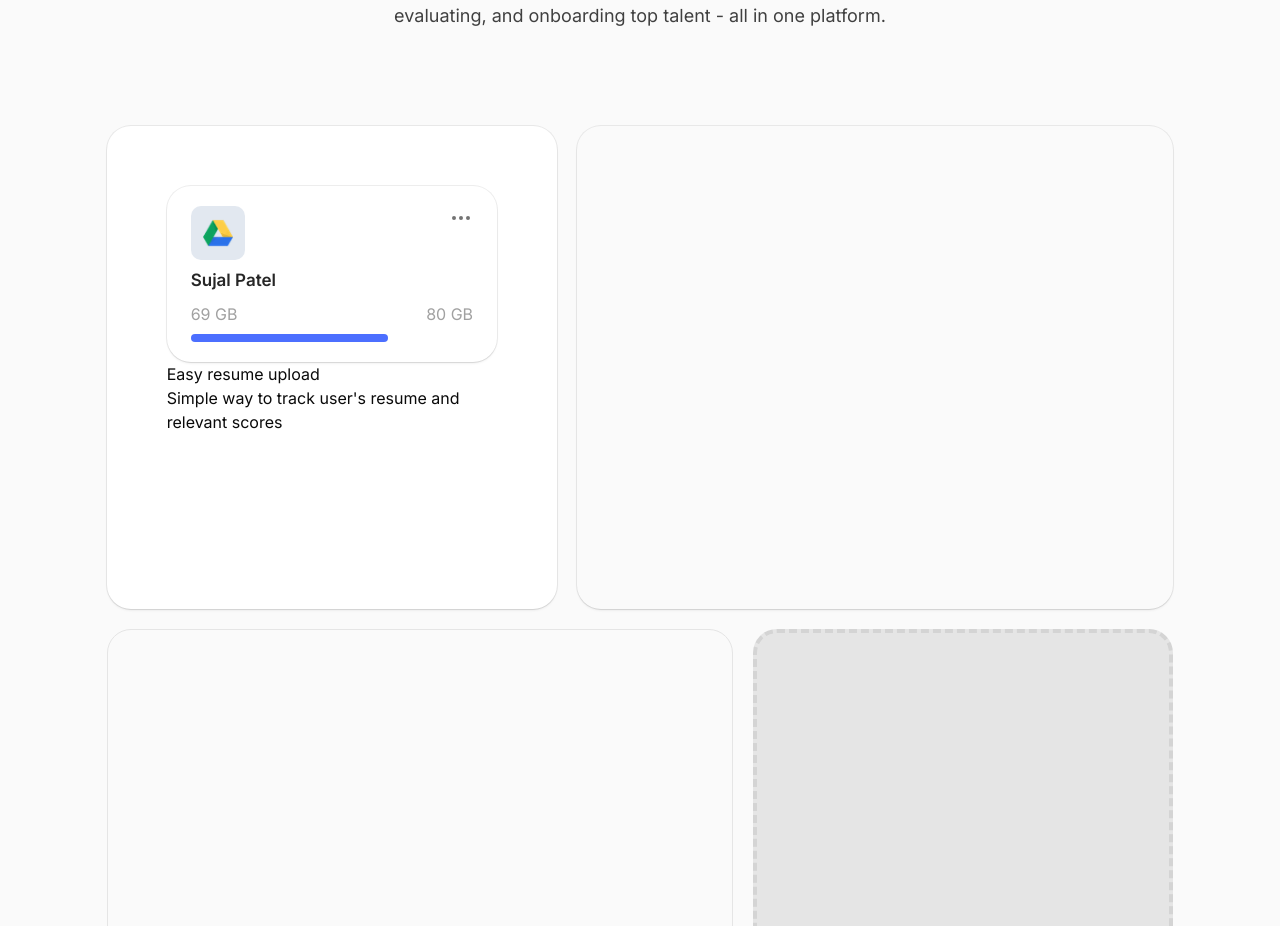
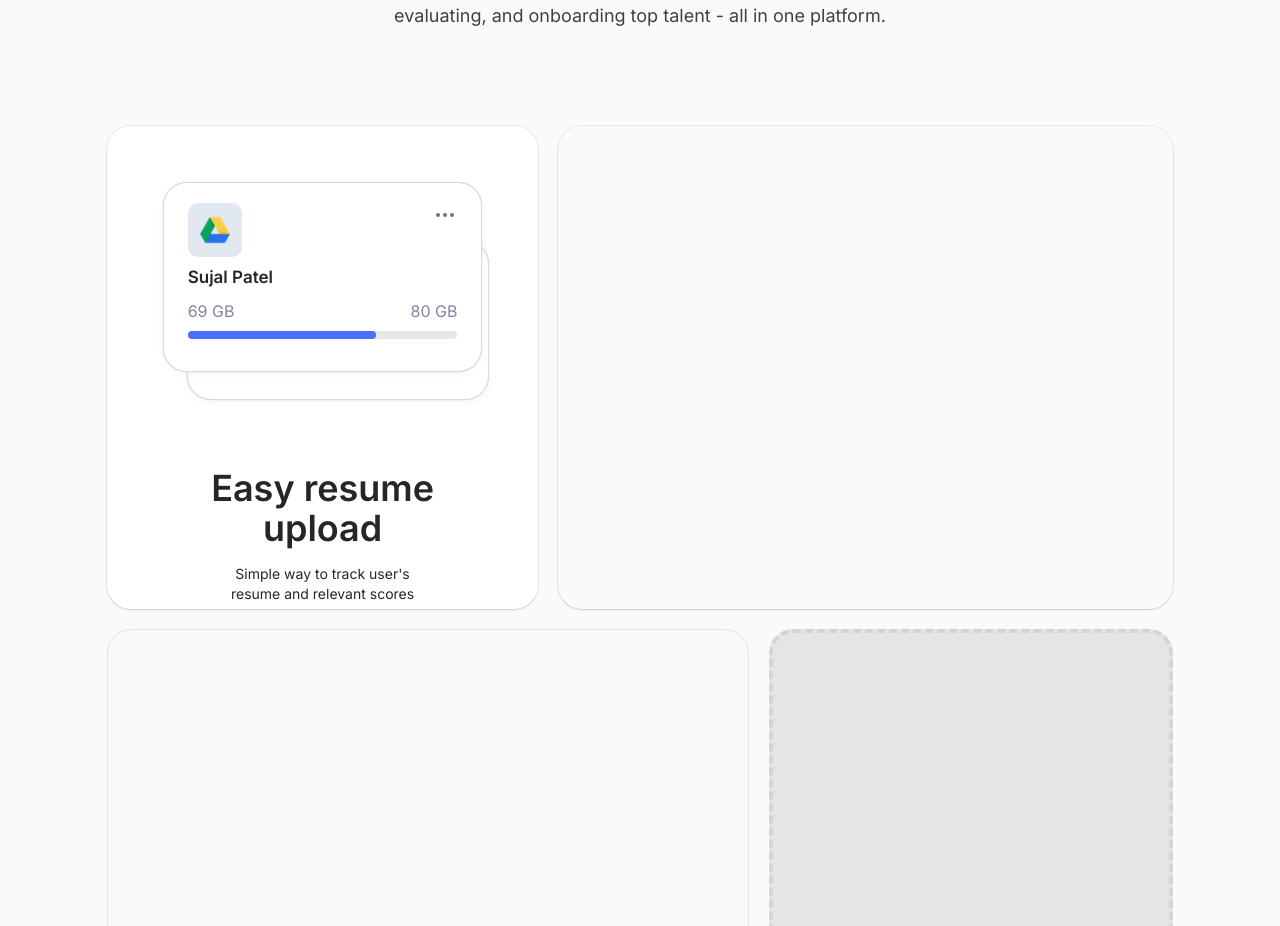
Before and after one commit to devsujalpatel/playful-template, a Next.js app: page / in a window 1280 px wide. Shown: the part 2722-3648 px from the top of the page. Built offline with nearby package versions, Linux system fonts and the light colour scheme.

Commit message:
One bento grid card created

```diff
--- a/src/pages/home/sections/product-section.tsx
+++ b/src/pages/home/sections/product-section.tsx
@@ -17,10 +17,11 @@ export const ProductSection = () => {
           evaluating, and onboarding top talent - all in one platform.
         </SectionPara>
       </div>
-      <div className="lg:w-10/12  space-y-5 mx-auto mt-24">
+      <div className="lg:w-10/12 space-y-5 mx-auto mt-24">
         <div className="flex lg:flex-row flex-col gap-5">
-          <div className="rounded-3xl shadow-ace w-4/6 h-[483px] p-15 bg-white">
-            <div className="flex flex-col gap-2 shadow-ace rounded-3xl px-6 py-5">
+          <div className="relative rounded-3xl shadow-ace w-5/8 h-[483px] p-14 bg-white">
+            <div className="absolute z-0 w-[70%] top-24.5 left-20 h-40 border border-[#DBDCDF] bg-[#ffffff] mt-4 shadow-[0px_3px_8px_-1px_#3232470D,0px_0px_1px_0px_#0C1A4B3D] rounded-3xl" />
+            <div className="relative z-10 flex flex-col gap-2 bg-white border border-[#DBDCDF] rounded-3xl px-6 py-5 shadow-[0px_3px_8px_-1px_#3232470D,0px_0px_1px_0px_#0C1A4B3D]">
               <div className="flex justify-between items-start">
                 <div className="flex items-center justify-center bg-slate-200 p-3 rounded-lg">
                   <Image
@@ -35,24 +36,30 @@ export const ProductSection = () => {
               <p className="font-semibold text-[17px] text-neutral-800">
                 Sujal Patel
               </p>
-              <div className="flex flex-col gap-2">
-                <div className="flex items-center justify-between text-neutral-400">
+              <div className="flex flex-col gap-2 mb-3">
+                <div className="flex items-center justify-between text-[#84859E]">
                   <span>69 GB</span>
                   <span>80 GB</span>
                 </div>
-                <div className="h-2 bg-[#4C6FFF] rounded-full w-[70%]" />
+                <div className="h-2 bg-gray-200 rounded-full">
+                  <div className="h-2 bg-[#4C6FFF] rounded-full w-[70%]" />
+                </div>
               </div>
             </div>
-            <div>
-              <h3>Easy resume upload</h3>
-              <p>Simple way to track user's resume and relevant scores</p>
+            <div className="my-24 flex flex-col item-center justify-center text-center z-0">
+              <h3 className="font-semibold text-4xl text-neutral-800">
+                Easy resume upload
+              </h3>
+              <p className="text-neutral-800 text-sm my-4 mx-auto w-[65%]">
+                Simple way to track user's resume and relevant scores
+              </p>
             </div>
           </div>
           <div className="rounded-3xl shadow-ace w-full h-[483px]"></div>
         </div>
         <div className="flex lg:flex-row flex-col gap-5 ">
           <div className="rounded-3xl border border-neutral-200 w-full h-[483px]"></div>
-          <div className="rounded-3xl w-4/6 h-[483px] bg-neutral-200 border-dashed border-neutral-300 border-4"></div>
+          <div className="rounded-3xl w-5/8 h-[483px] bg-neutral-200 border-dashed border-neutral-300 border-4"></div>
         </div>
       </div>
     </div>
```
